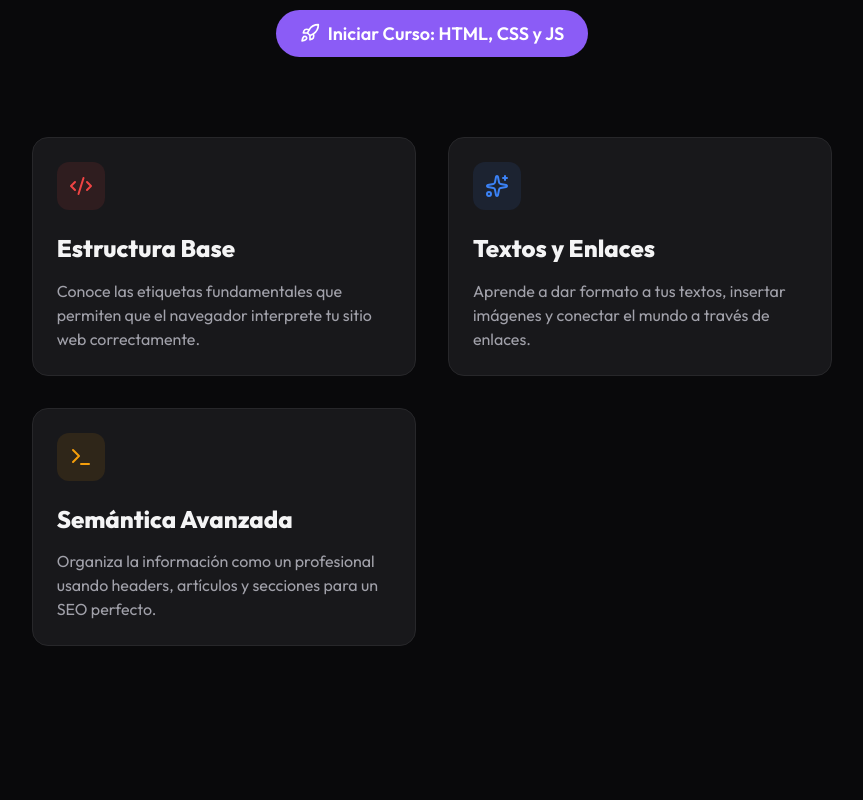
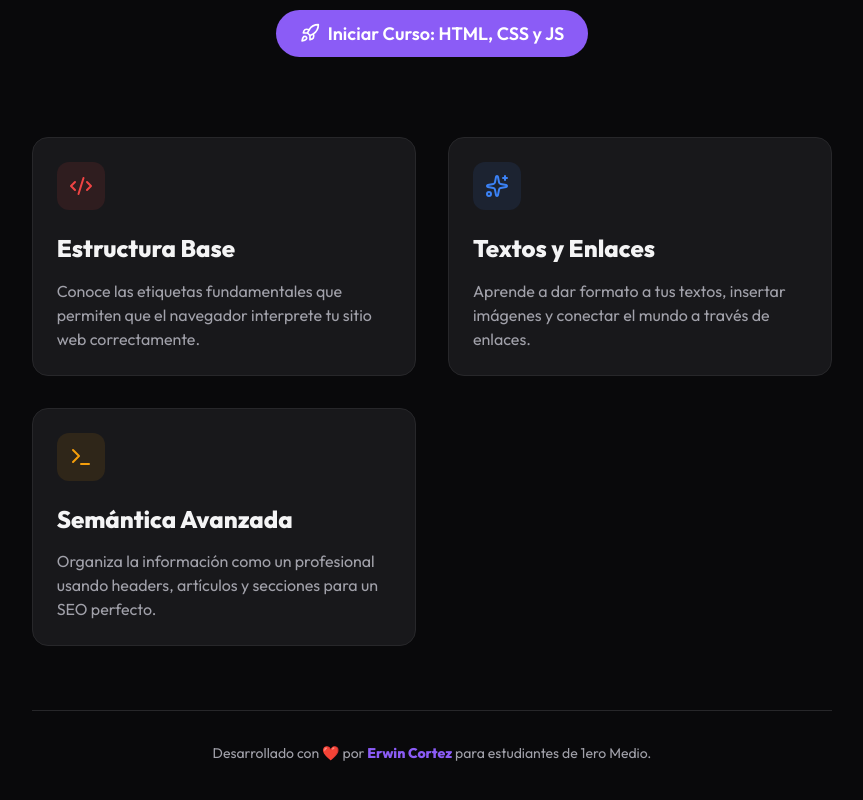
Before and after one commit to mirvin23/web-dev-course-app, a React (Vite) app: page /#/ in a window 1280 px wide. Shown: the part 386-1186 px from the top of the page, without its empty margins (208-1071 px from the left). Before the commit the page ends 1096 px from the top, so only its background shows below. Built offline with nearby package versions, Linux system fonts and the light colour scheme.

Commit message:
Add author footer to Home and Syllabus sidebars

```diff
--- a/src/pages/Course.css
+++ b/src/pages/Course.css
@@ -79,6 +79,29 @@
   overflow: hidden;
   text-overflow: ellipsis;
   max-width: 150px;
+}
+
+.syllabus-list {
+  flex: 1;
+}
+
+.syllabus-footer {
+  padding: 1rem;
+  text-align: center;
+  border-top: 1px solid var(--border-color);
+  background: var(--bg-card);
+  position: sticky;
+  bottom: 0;
+}
+
+.syllabus-footer p {
+  font-size: 0.75rem;
+  color: var(--text-muted);
+  margin: 0;
+}
+
+.syllabus-footer strong {
+  color: var(--accent-primary);
 }
 
 .theory-sidebar {
--- a/src/pages/Course.jsx
+++ b/src/pages/Course.jsx
@@ -93,6 +93,10 @@ export default function Course() {
                 );
               })}
             </div>
+
+            <div className="syllabus-footer">
+              <p>Desarrollado con ❤️ por <strong>Erwin Cortez</strong></p>
+            </div>
           </motion.div>
         )}
       </AnimatePresence>
--- a/src/pages/Home.css
+++ b/src/pages/Home.css
@@ -95,7 +95,7 @@
 }
 
 .js-icon {
-  background-color: rgba(245, 158, 11, 0.1);
+  background: rgba(245, 158, 11, 0.1);
   color: #f59e0b;
 }
 
@@ -108,3 +108,22 @@
   color: var(--text-muted);
   font-size: 1rem;
 }
+
+.home-footer {
+  margin-top: 4rem;
+  text-align: center;
+  color: var(--text-muted);
+  font-size: 0.875rem;
+  padding-top: 2rem;
+  border-top: 1px solid var(--border-color);
+}
+
+.home-footer strong {
+  color: var(--accent-primary);
+}
+
+@media (max-width: 768px) {
+  .hero-title {
+    font-size: 2.5rem;
+  }
+}
--- a/src/pages/Home.jsx
+++ b/src/pages/Home.jsx
@@ -70,6 +70,15 @@ export default function Home() {
             <p>Organiza la información como un profesional usando headers, artículos y secciones para un SEO perfecto.</p>
           </div>
         </motion.div>
+
+        <motion.footer
+          className="home-footer"
+          initial={{ opacity: 0 }}
+          animate={{ opacity: 1 }}
+          transition={{ delay: 0.8 }}
+        >
+          <p>Desarrollado con ❤️ por <strong>Erwin Cortez</strong> para estudiantes de 1ero Medio.</p>
+        </motion.footer>
       </div>
     </div>
   );
--- a/src/pages/Project.jsx
+++ b/src/pages/Project.jsx
@@ -117,6 +117,10 @@ export default function Project() {
                 </div>
               </div>
             </div>
+
+            <div className="syllabus-footer">
+              <p>Desarrollado con ❤️ por <strong>Erwin Cortez</strong></p>
+            </div>
           </motion.div>
         )}
       </AnimatePresence>
```
